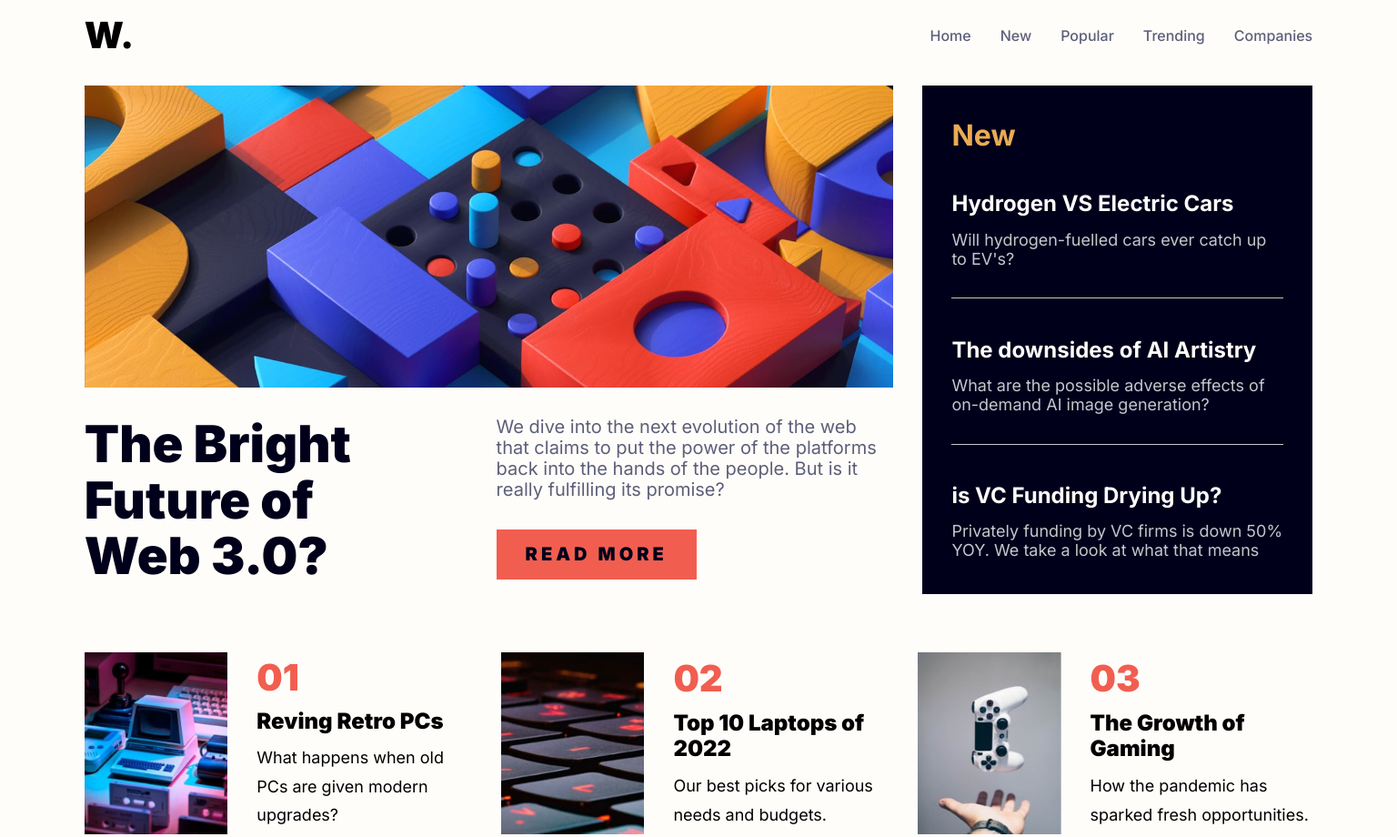
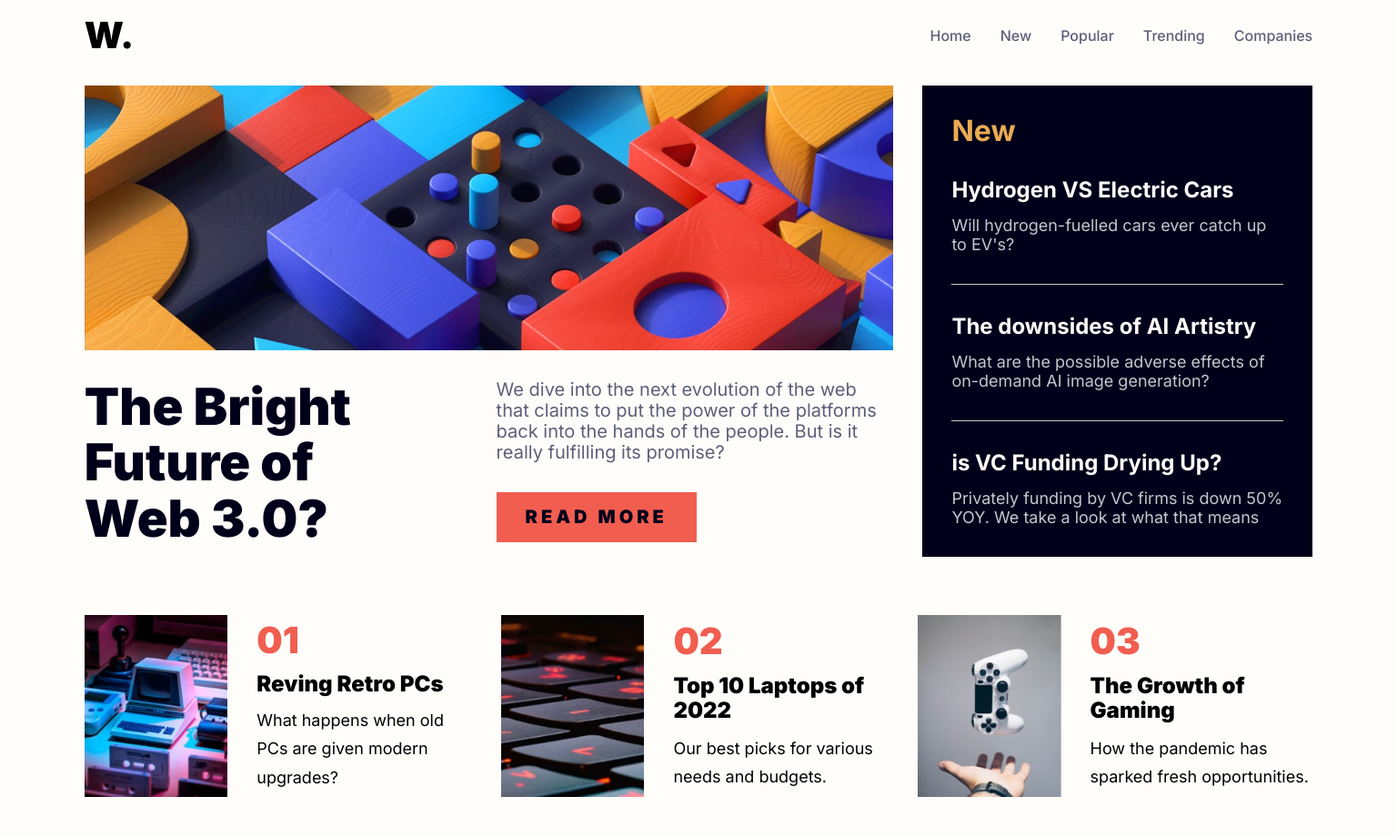
Before and after one commit to Toumari/Web-3.0-Home-Page, a plain HTML site: page index.html in a window 1536 px wide. Shown: the whole page at 91% size. Drawn offline with Linux system fonts and the light colour scheme.

Commit message:
first commit

```diff
--- a/style.css
+++ b/style.css
@@ -199,6 +199,7 @@ nav {
     display: grid;
     height: 100%;
     grid-template-columns: repeat(3, 1fr);
+    grid-template-rows: 1fr;
     gap: 2rem;
   }
 
@@ -297,7 +298,7 @@ nav {
 
 @media only screen and (min-width: 1536px) {
   .hero {
-    grid-template-rows: 0px 300px;
+    grid-template-rows: 1fr;
   }
 
   .blog-posts {
```
